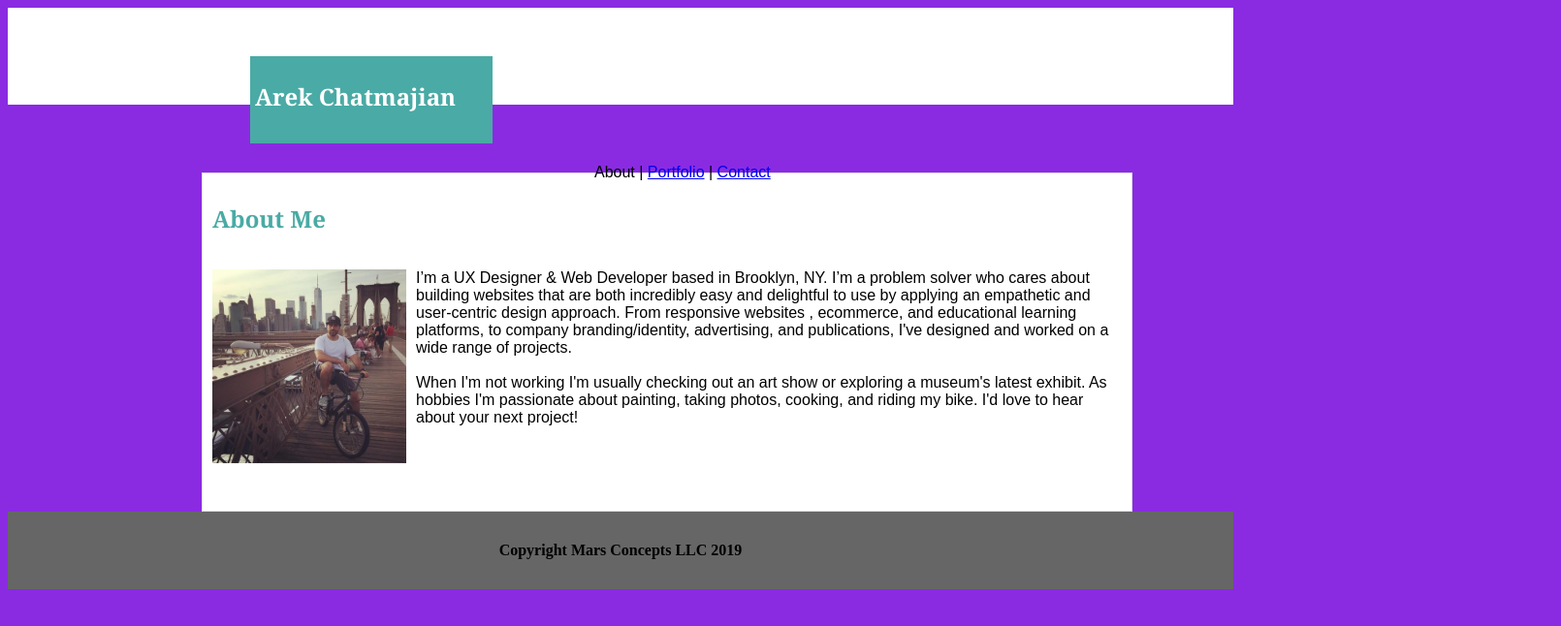
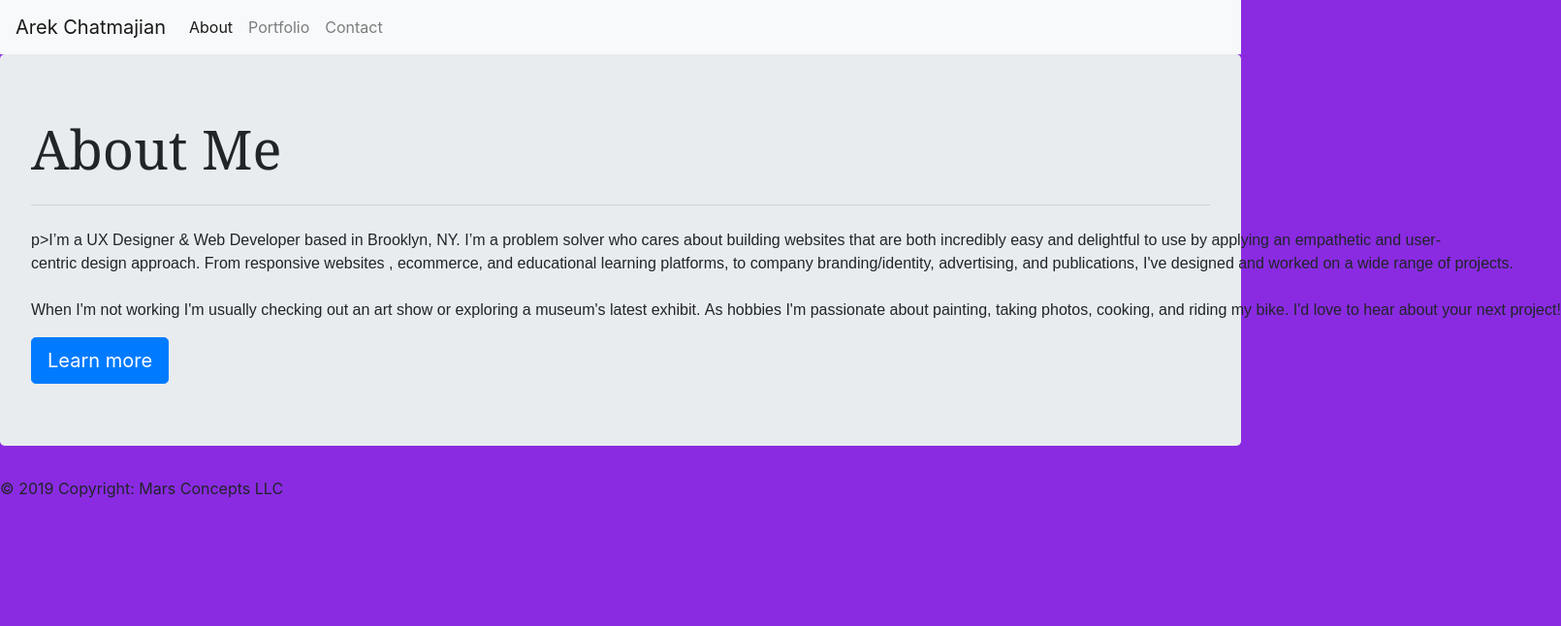
Before and after one commit to achatmajian/Basic-Portfolio, a plain HTML site: page index.html in a window 1280 px wide. Shown: the whole page at 97% size, 1610 px wide, since content can reach past the window. Drawn offline with nearby package versions, Linux system fonts and the light colour scheme.

Commit message:
trying to fix a modification error in vscode

```diff
--- a/assets/css/style.css
+++ b/assets/css/style.css
@@ -1,70 +1,9 @@
-/* Top Navigation Section */
-
 * {
     box-sizing:border-box;
 
-}
-
-.top-nav {
-    background-color:#ffffff;
-    height: 90px;
-    border: 5px #cccccc;
-    width: 100%;
-    padding: 50px;
-}
-
-#nav-logo{
-    background-color: #4aaaa5;
-    height: 90px;
-    width: 250px;
-    color: white;
-    float: left;
-    padding: 5px;
-    margin: 0px 0px 0px 200px;
-}
-
-#nav-links{
-    float: left;
-    padding: 5px;
-    overflow: auto;
-    margin: 0px 0px 0px 550px;
-}
-
-
-
-/* Main Content Section */
-
-.about-container {
-    background-color: #ffffff;
-    height: 350px;
-    border-style: solid;
-    border-width: 1px;
-    border-color: #dddddd;
-    width: 960px;
-    margin: 70px 0px 0px 200px;
-    padding: 10px;
-}
-
-#about-title {
-    color:#4aaaa5;
-}
-
-#about-content {
-
-}
-
-footer {
-    background-color: #666666;
-    border-width: 5px;
-    height: 80px;
-    width: 100%;
-    border-color: #cccccc;
-    z-index: 1;
-    padding: 10px;
-    text-align: center;
-    float: left;
-    margin: top 40px;
-}
+   .jumbotron {
+    overflow-wrap: break-word;
+   }
 
 /* Text & Image */
 
--- a/index.html
+++ b/index.html
@@ -2,42 +2,37 @@
     <head>
         <meta charset="utf-8">
         <title>Arek Chatmajian Basic Portfolio</title>
+        <link rel="stylesheet" href="https://stackpath.bootstrapcdn.com/bootstrap/4.3.1/css/bootstrap.min.css" integrity="sha384-ggOyR0iXCbMQv3Xipma34MD+dH/1fQ784/j6cY/iJTQUOhcWr7x9JvoRxT2MZw1T" crossorigin="anonymous">
         <link rel="stylesheet" href="assets/css/style.css">
+
+
     </head>
     <body>
 
-        <header>
-        <div class="top-nav">
+        <nav class="navbar navbar-expand-lg navbar-light bg-light">
+            <a class="navbar-brand" href="#">Arek Chatmajian</a>
+            <button class="navbar-toggler" type="button" data-toggle="collapse" data-target="#navbarNavAltMarkup" aria-controls="navbarNavAltMarkup" aria-expanded="false" aria-label="Toggle navigation">
+              <span class="navbar-toggler-icon"></span>
+            </button>
+            <div class="collapse navbar-collapse" id="navbarNavAltMarkup">
+              <div class="navbar-nav">
+                <a class="nav-item nav-link active" href="#">About <span class="sr-only">(current)</span></a>
+                <a class="nav-item nav-link" href="#">Portfolio</a>
+                <a class="nav-item nav-link" href="#">Contact</a>
+              </div>
+            </div>
+          </nav>
 
-            <section id="nav-logo">
-            <h1>Arek Chatmajian</h1>
-            </section>
+          <div class="jumbotron">
+            <h1 class="display-4">About Me</h1>
+            <hr class="my-4">
+            <p>p>I’m a UX Designer & Web Developer based in Brooklyn, NY. I’m a problem solver who cares about building websites that are both incredibly easy and delightful to use by applying an empathetic and user-centric design approach. From responsive websites , ecommerce, and educational learning platforms, to company branding/identity, advertising, and publications, I've designed and worked on a wide range of projects.<br><br>When I'm not working I'm usually checking out an art show or exploring a museum's latest exhibit. As hobbies I'm passionate about painting, taking photos, cooking, and riding my bike. I'd love to hear about your next project!</p>
+            <a class="btn btn-primary btn-lg" href="#" role="button">Learn more</a>
+          </div>
 
-            <section id="nav-links">
-            <p>
-            About
-            | <a href="portfolio.html">Portfolio</a>
-            | <a href="contact">Contact</a>
-            </p>
-            </section>
+    <footer>
+    © 2019 Copyright: Mars Concepts LLC
+    </footer>
 
-        </div>
-        </header>
-
-        <div class="about-container">
-
-            <section id="about-title">
-            <h1>About Me</h1>
-            </section>
-
-            <section id="about-content">
-            <p><img src="assets/images/arekbike.jpg" width=200px>I’m a UX Designer & Web Developer based in Brooklyn, NY. I’m a problem solver who cares about building websites that are both incredibly easy and delightful to use by applying an empathetic and user-centric design approach. From responsive websites , ecommerce, and educational learning platforms, to company branding/identity, advertising, and publications, I've designed and worked on a wide range of projects.<br><br>When I'm not working I'm usually checking out an art show or exploring a museum's latest exhibit. As hobbies I'm passionate about painting, taking photos, cooking, and riding my bike. I'd love to hear about your next project!</p>
-            </section>
-
-        </div>
-
-        <footer>
-            <h4>Copyright Mars Concepts LLC 2019</h4>
-        </footer>
     </body>
 </html>
```
Also changed, not shown: 1 other file.
